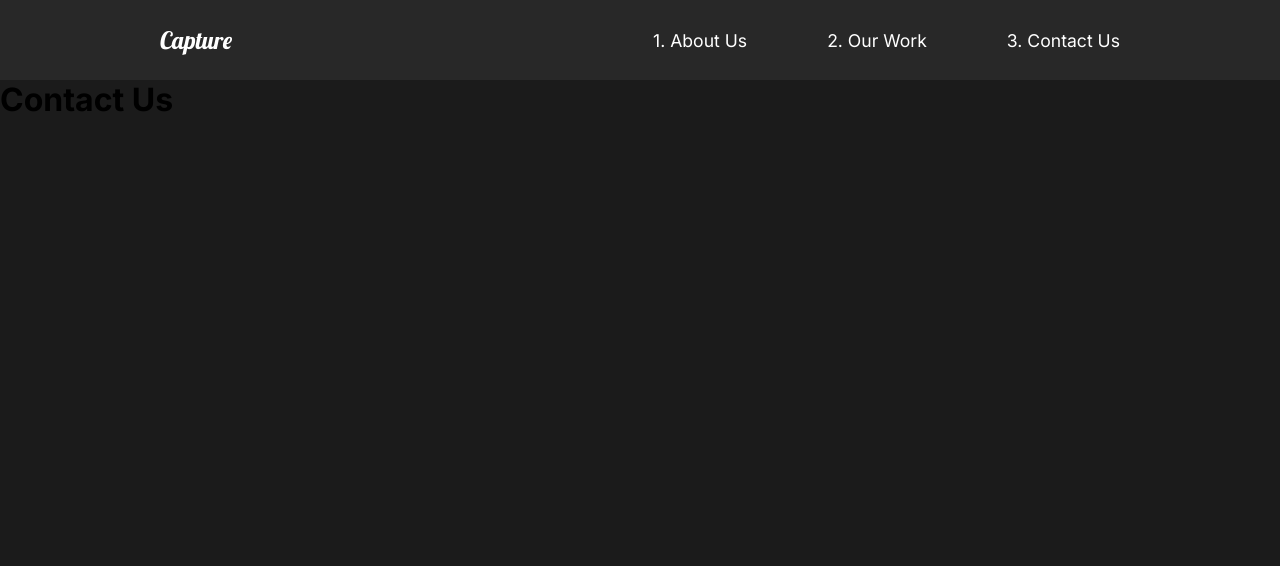
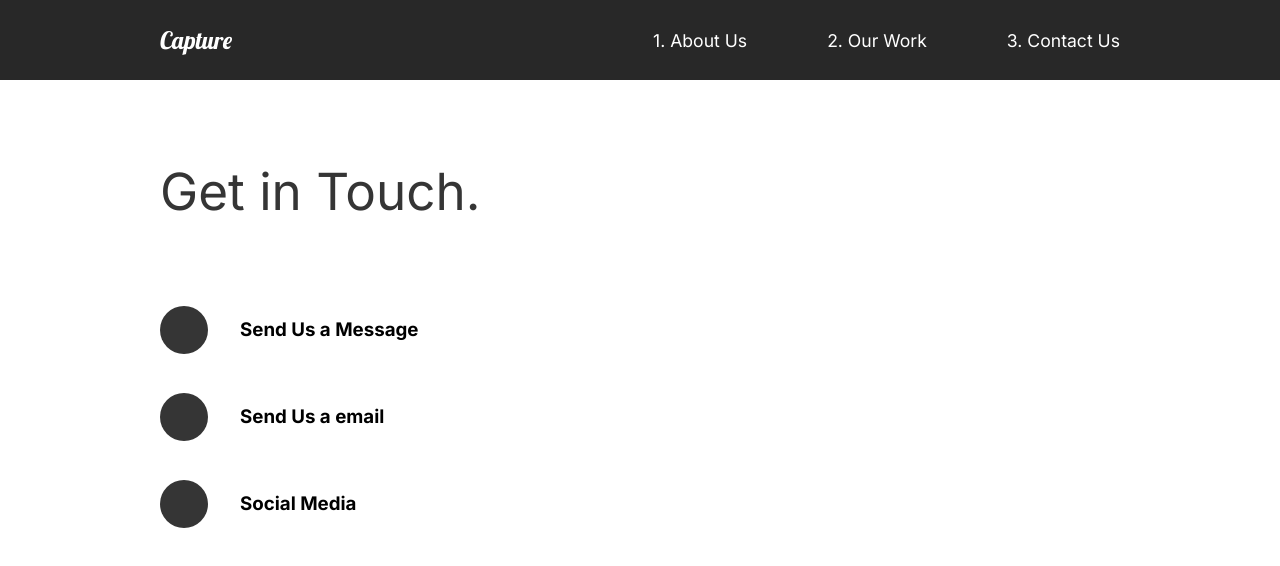
Before and after one commit to Jovin-Sim/react-capture-portfolio, a React (Create React App) app: page /contact in a window 1280 px wide. Shown: the top 566 px of the page. Built offline with nearby package versions, Linux system fonts and the light colour scheme.

Commit message:
21. Contact Animation

```diff
--- a/src/animation.js
+++ b/src/animation.js
@@ -40,6 +40,10 @@ export const slider = {
     transition: { ease: "easeOut", duration: 1 },
   },
 };
+export const sliderContainer = {
+  hidden: { opacity: 1 },
+  show: { opacity: 1, transition: { staggerChildren: 0.15, ease: "easeOut" } },
+};
 
 export const scrollReveal = {
   hidden: { opacity: 0, scale: 1.2 },
--- a/src/pages/ContactUs.js
+++ b/src/pages/ContactUs.js
@@ -1,19 +1,78 @@
 import React from "react";
 //Animations
 import { motion } from "framer-motion";
-import { pageAnimation } from "../animation";
+import { pageAnimation, titleAnim } from "../animation";
+import styled from "styled-components";
 
 const ContactUs = () => {
   return (
-    <motion.div
+    <ContactStyle
       variants={pageAnimation}
       initial="hidden"
       animate="show"
       exit="exit"
+      style={{ background: "white" }}
     >
-      <h1>Contact Us</h1>
-    </motion.div>
+      <Title>
+        <Hide>
+          <motion.h2 variants={titleAnim}>Get in Touch.</motion.h2>
+        </Hide>
+      </Title>
+
+      <div>
+        <Hide>
+          <Social variants={titleAnim}>
+            <Circle />
+            <h3>Send Us a Message</h3>
+          </Social>
+        </Hide>
+
+        <Hide>
+          <Social variants={titleAnim}>
+            <Circle />
+            <h3>Send Us a email</h3>
+          </Social>
+        </Hide>
+
+        <Hide>
+          <Social variants={titleAnim}>
+            <Circle />
+            <h3>Social Media</h3>
+          </Social>
+        </Hide>
+      </div>
+    </ContactStyle>
   );
 };
 
+const ContactStyle = styled(motion.div)`
+  padding: 5rem 10rem;
+  color: #353535;
+  min-height: 90vh;
+`;
+
+const Title = styled.div`
+  margin-bottom: 4rem;
+`;
+
+const Hide = styled.div`
+  overflow: hidden;
+`;
+
+const Circle = styled.div`
+  border-radius: 50%;
+  width: 3rem;
+  height: 3rem;
+  background: #353535;
+`;
+
+const Social = styled(motion.div)`
+  display: flex;
+  align-items: center;
+  h3 {
+    margin: 2rem;
+    color: black;
+  }
+`;
+
 export default ContactUs;
--- a/src/pages/OurWork.js
+++ b/src/pages/OurWork.js
@@ -7,9 +7,19 @@ import theracer from "../img/theracer-small.png";
 import goodtimes from "../img/goodtimes-small.png";
 //Animations
 import { motion } from "framer-motion";
-import { pageAnimation, fade, photoAnim, lineAnim, slider } from "../animation";
+import {
+  pageAnimation,
+  fade,
+  photoAnim,
+  lineAnim,
+  slider,
+  sliderContainer,
+} from "../animation";
+import { useScroll } from "../components/useScroll";
 
 const OurWork = () => {
+  const [element1, view1] = useScroll();
+  const [element2, view2] = useScroll();
   return (
     <Work
       variants={pageAnimation}
@@ -18,10 +28,12 @@ const OurWork = () => {
       exit="exit"
       style={{ background: "#ffffff", transition: { duration: 1 } }}
     >
-      <Frame1 variants={slider}></Frame1>
-      <Frame2 variants={slider}></Frame2>
-      <Frame3 variants={slider}></Frame3>
-      <Frame4 variants={slider}></Frame4>
+      <motion.div variants={sliderContainer}>
+        <Frame1 variants={slider}></Frame1>
+        <Frame2 variants={slider}></Frame2>
+        <Frame3 variants={slider}></Frame3>
+        <Frame4 variants={slider}></Frame4>
+      </motion.div>
       <Movie>
         <motion.h2 variants={fade}>The Athlete</motion.h2>
         <motion.div variants={lineAnim} className="line"></motion.div>
@@ -36,17 +48,17 @@ const OurWork = () => {
         </Link>
       </Movie>
 
-      <Movie>
+      <Movie variants={fade} ref={element1} initial="hidden" animate={view1}>
         <h2>The Racer</h2>
-        <div className="line"></div>
+        <motion.div variants={lineAnim} className="line"></motion.div>
         <Link to="/work/the-racer">
           <img src={theracer} alt="theracer"></img>
         </Link>
       </Movie>
 
-      <Movie>
+      <Movie variants={fade} ref={element2} initial="hidden" animate={view2}>
         <h2>Good Times</h2>
-        <div className="line"></div>
+        <motion.div variants={lineAnim} className="line"></motion.div>
         <Link to="/work/good-times">
           <img src={goodtimes} alt="goodTimes"></img>
         </Link>
@@ -64,7 +76,7 @@ const Work = styled(motion.div)`
   }
 `;
 
-const Movie = styled.div`
+const Movie = styled(motion.div)`
   padding-bottom: 10rem;
   .line {
     height: 0.2rem;
```
Also changed, not shown: 1 other file (tests, documents, lock files or other folders).
